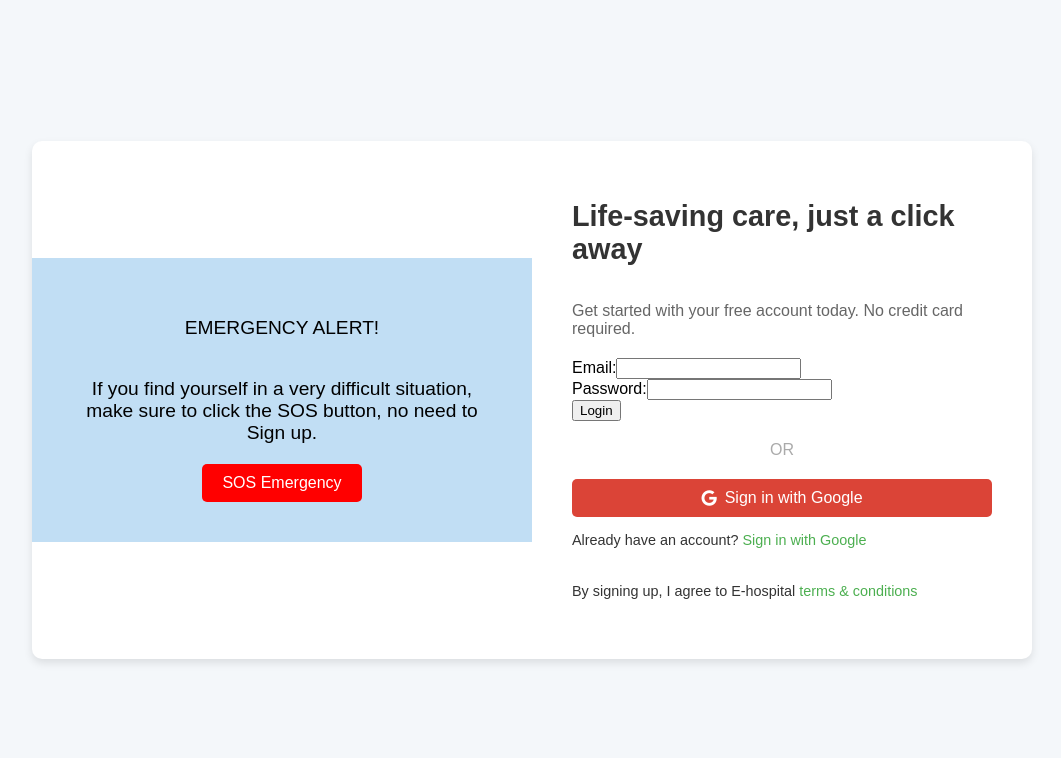
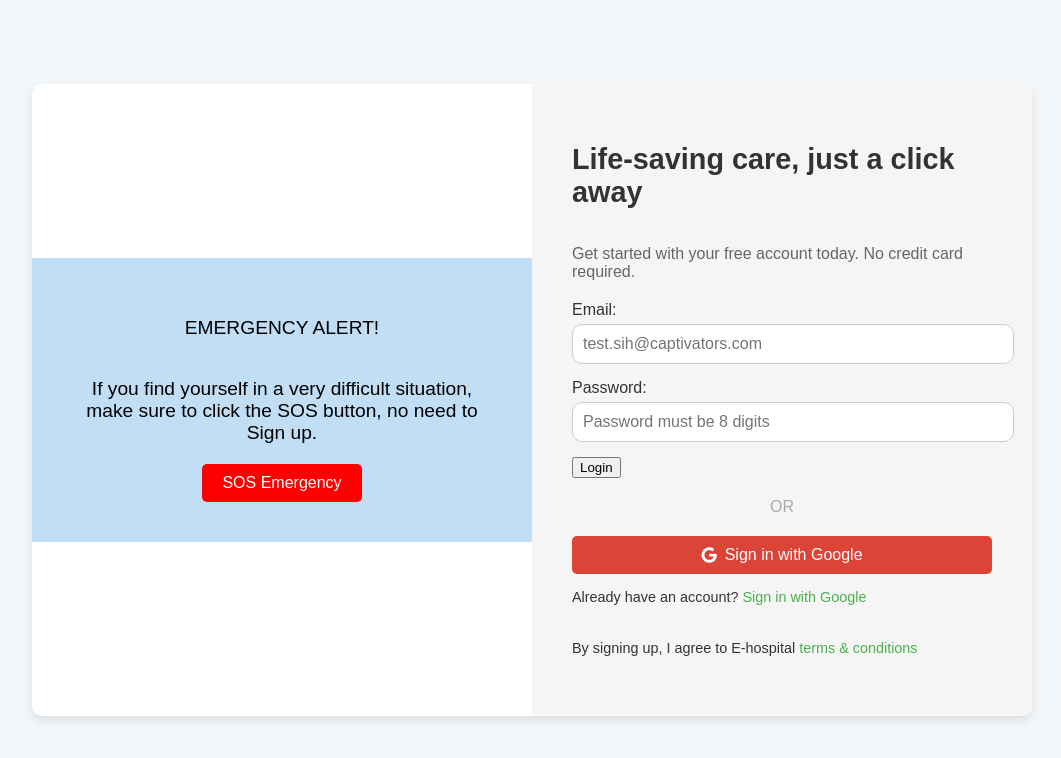
Before and after one commit to Adheroad/SIH_Hospital_MGMT_sys, a React (Create React App) app in the folder env/frontend/: page / in a window 1280 px wide. Shown: the top 758 px of the page, without its empty margins (108-1169 px from the left). Built offline with nearby package versions, Linux system fonts and the light colour scheme; the HTML template or start-up script is replaced by a standard one.

Commit message:
CSS fixed for location

```diff
--- a/env/frontend/package.json
+++ b/env/frontend/package.json
@@ -17,9 +17,9 @@
     "@testing-library/jest-dom": "^5.17.0",
     "@testing-library/react": "^13.4.0",
     "@testing-library/user-event": "^13.5.0",
+    "import": "^0.0.6",
     "leaflet": "^1.9.4",
     "leaflet-routing-machine": "^3.2.12",
-    "import": "^0.0.6",
     "react": "^18.3.1",
     "react-dom": "^18.3.1",
     "react-leaflet": "^4.2.1",
--- a/env/frontend/src/App.css
+++ b/env/frontend/src/App.css
@@ -63,6 +63,7 @@
   padding: 40px;
   display: flex;
   flex-direction: column;
+  background-color: #f5f5f5;
 }
 
 h1 {
@@ -98,7 +99,8 @@
 
 .checkbox-group {
   display: flex;
-  align-items: center; margin-bottom: 20px;
+  align-items: center;
+  margin-bottom: 20px;
 }
 
 .checkbox-group input {
--- a/env/frontend/src/Home.js
+++ b/env/frontend/src/Home.js
@@ -29,7 +29,7 @@
             if (response.ok) {
                 console.log('Login successful:', data);
                 // Redirect user to the dashboard or any other page upon successful login
-                navigate('/dashboard'); // Example: redirect to '/dashboard'
+                navigate('/mainindex'); // Example: redirect to '/dashboard'
             } else {
                 setErrorMessage(data.message); // Set error message from the response
             }
@@ -47,20 +47,24 @@
                     <p>Get started with your free account today. No credit card required.</p>
 
                     <form onSubmit={handleSubmit}>
-                        <div>
-                            <label>Email:</label>
+                        <div className="input-group">
+                            <label htmlFor="email">Email:</label>
                             <input
                                 type="email"
                                 value={email}
+                                id="email"
                                 onChange={(e) => setEmail(e.target.value)} // Update email state
+                                placeholder="test.sih@captivators.com"
                                 required
                             />
                         </div>
-                        <div>
-                            <label>Password:</label>
+                        <div className="input-group">
+                            <label htmlFor="password">Password:</label>
                             <input
                                 type="password"
                                 value={password}
+                                id="password"
+                                placeholder="Password must be 8 digits"
                                 onChange={(e) => setPassword(e.target.value)} // Update password state
                                 required
                             />
```
Also changed, not shown: 2 other files (tests, documents, lock files or other folders).
